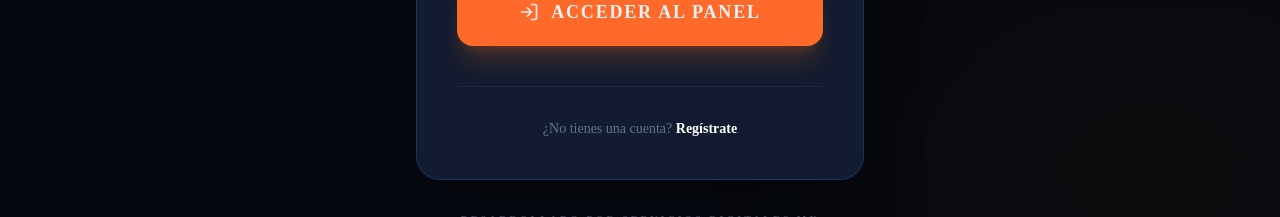
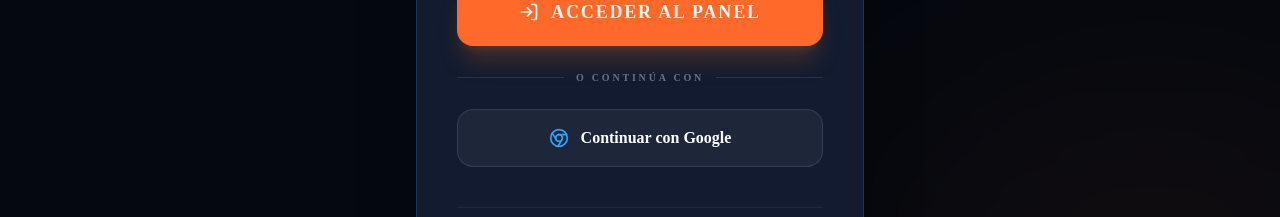
Before and after one commit to serviciosdigitalesmx/Sdmx-pagina-principal, a Next.js app in the folder apps/frontend-next/: page /login in a window 1280 px wide. Shown: the part 562-779 px from the top of the page. Built offline with nearby package versions, Linux system fonts and the light colour scheme; no server answers.

Commit message:
fix: google oauth redirect without supabase client

```diff
--- a/apps/frontend-next/app/login/page.tsx
+++ b/apps/frontend-next/app/login/page.tsx
@@ -4,13 +4,14 @@ import { FormEvent, useState } from 'react';
 import { useRouter } from 'next/navigation';
 import { apiClient } from '@/lib/apiClient';
 import { persistSession, isValidSession, clearSession } from '@/lib/session';
-import { LogIn, Lock, Mail, AlertCircle, ShieldCheck } from 'lucide-react';
+import { LogIn, Lock, Mail, AlertCircle, ShieldCheck, Chrome } from 'lucide-react';
 
 export default function LoginPage() {
   const router = useRouter();
   const [email, setEmail] = useState('');
   const [password, setPassword] = useState('');
   const [loading, setLoading] = useState(false);
+  const [googleLoading, setGoogleLoading] = useState(false);
   const [error, setError] = useState('');
 
   const onSubmit = async (event: FormEvent) => {
@@ -40,6 +41,25 @@ export default function LoginPage() {
       setError(e instanceof Error ? e.message : 'No se pudo iniciar sesión');
     } finally {
       setLoading(false);
+    }
+  };
+
+  const onGoogleLogin = async () => {
+    setGoogleLoading(true);
+    setError('');
+
+    try {
+      const supabaseUrl = process.env.NEXT_PUBLIC_SUPABASE_URL;
+      if (!supabaseUrl) throw new Error('NEXT_PUBLIC_SUPABASE_URL no definido');
+      const redirectTo = `${window.location.origin}/dashboard`;
+      const oauthUrl = new URL(`${supabaseUrl.replace(/\/$/, '')}/auth/v1/authorize`);
+      oauthUrl.searchParams.set('provider', 'google');
+      oauthUrl.searchParams.set('redirect_to', redirectTo);
+      window.location.assign(oauthUrl.toString());
+    } catch (e: unknown) {
+      setError(e instanceof Error ? e.message : 'No se pudo iniciar con Google');
+    } finally {
+      setGoogleLoading(false);
     }
   };
 
@@ -115,6 +135,28 @@ export default function LoginPage() {
             </button>
           </form>
 
+          <div className="my-6 flex items-center gap-3">
+            <div className="h-px flex-1 bg-white/10" />
+            <span className="text-[10px] font-black uppercase tracking-[0.28em] text-slate-500">o continúa con</span>
+            <div className="h-px flex-1 bg-white/10" />
+          </div>
+
+          <button
+            type="button"
+            onClick={onGoogleLogin}
+            disabled={googleLoading}
+            className="w-full inline-flex items-center justify-center gap-3 rounded-2xl border border-white/10 bg-white/5 px-5 py-4 font-black text-white transition hover:bg-white/10 disabled:opacity-50"
+          >
+            {googleLoading ? (
+              <div className="h-5 w-5 rounded-full border-2 border-white/30 border-t-white animate-spin" />
+            ) : (
+              <>
+                <Chrome className="h-5 w-5 text-[#2FA4FF]" />
+                Continuar con Google
+              </>
+            )}
+          </button>
+
           <div className="mt-10 pt-8 border-t border-white/5 text-center">
             <p className="text-slate-500 text-sm">
               ¿No tienes una cuenta? {' '}
--- a/apps/frontend-next/app/register/page.tsx
+++ b/apps/frontend-next/app/register/page.tsx
@@ -13,6 +13,7 @@ export default function RegisterPage() {
   const [shopName, setShopName] = useState('');
   const [error, setError] = useState('');
   const [loading, setLoading] = useState(false);
+  const [googleLoading, setGoogleLoading] = useState(false);
 
   const onSubmit = async (event: FormEvent) => {
     event.preventDefault();
@@ -38,6 +39,25 @@ export default function RegisterPage() {
       setError(e instanceof Error ? e.message : 'Error al registrar');
     } finally {
       setLoading(false);
+    }
+  };
+
+  const onGoogleRegister = async () => {
+    setGoogleLoading(true);
+    setError('');
+
+    try {
+      const supabaseUrl = process.env.NEXT_PUBLIC_SUPABASE_URL;
+      if (!supabaseUrl) throw new Error('NEXT_PUBLIC_SUPABASE_URL no definido');
+      const redirectTo = `${window.location.origin}/dashboard`;
+      const oauthUrl = new URL(`${supabaseUrl.replace(/\/$/, '')}/auth/v1/authorize`);
+      oauthUrl.searchParams.set('provider', 'google');
+      oauthUrl.searchParams.set('redirect_to', redirectTo);
+      window.location.assign(oauthUrl.toString());
+    } catch (e: unknown) {
+      setError(e instanceof Error ? e.message : 'No se pudo registrar con Google');
+    } finally {
+      setGoogleLoading(false);
     }
   };
 
@@ -143,6 +163,28 @@ export default function RegisterPage() {
             </div>
           </form>
 
+          <div className="my-6 flex items-center gap-3">
+            <div className="h-px flex-1 bg-white/10" />
+            <span className="text-[10px] font-black uppercase tracking-[0.28em] text-slate-500">o regístrate con</span>
+            <div className="h-px flex-1 bg-white/10" />
+          </div>
+
+          <button
+            type="button"
+            onClick={onGoogleRegister}
+            disabled={googleLoading}
+            className="w-full inline-flex items-center justify-center gap-3 rounded-2xl border border-white/10 bg-white/5 px-5 py-4 font-black text-white transition hover:bg-white/10 disabled:opacity-50"
+          >
+            {googleLoading ? (
+              <div className="h-5 w-5 rounded-full border-2 border-white/30 border-t-white animate-spin" />
+            ) : (
+              <>
+                <Mail className="h-5 w-5 text-[#2FA4FF]" />
+                Continuar con Google
+              </>
+            )}
+          </button>
+
           <div className="mt-10 pt-8 border-t border-white/5 text-center">
             <p className="text-slate-500 text-sm">
               ¿Ya tienes una cuenta?{' '}
--- a/apps/frontend-next/package.json
+++ b/apps/frontend-next/package.json
@@ -3,6 +3,7 @@
   "version": "1.0.0",
   "private": true,
   "scripts": {
+    "prebuild": "node -e \"require('fs').rmSync('.next',{recursive:true,force:true})\"",
     "dev": "next dev -p 3000",
     "build": "next build",
     "start": "next start -p 3000"
```
